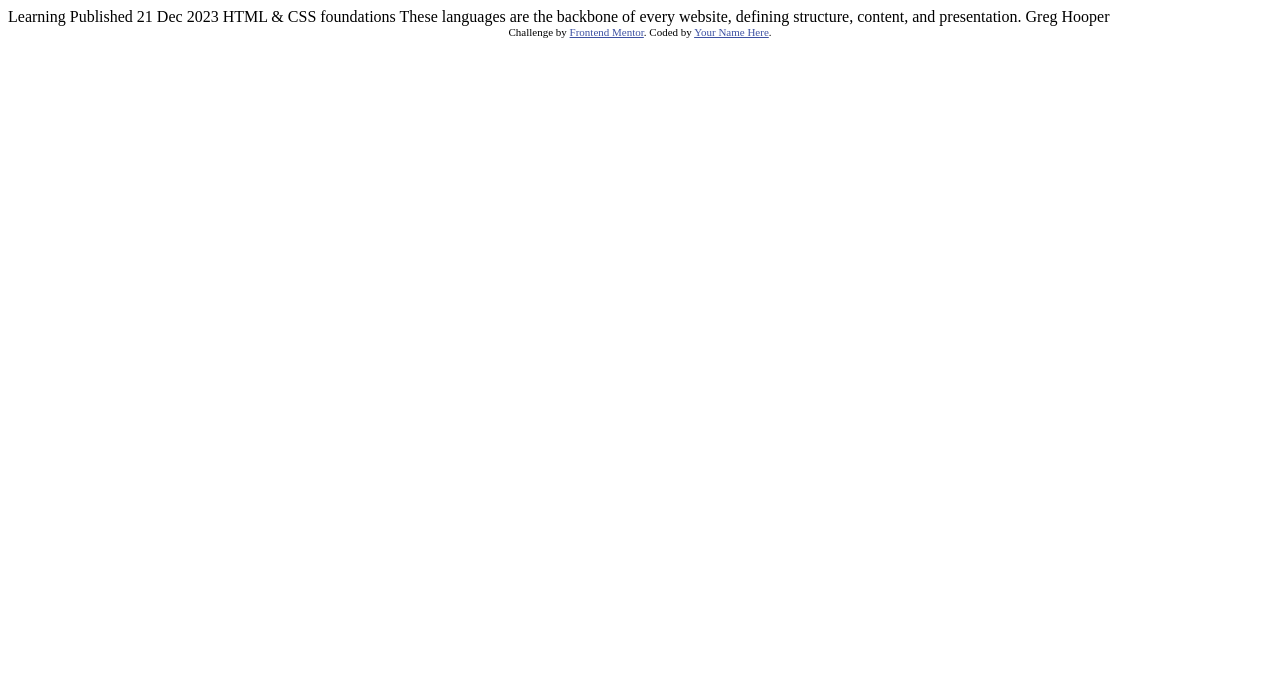
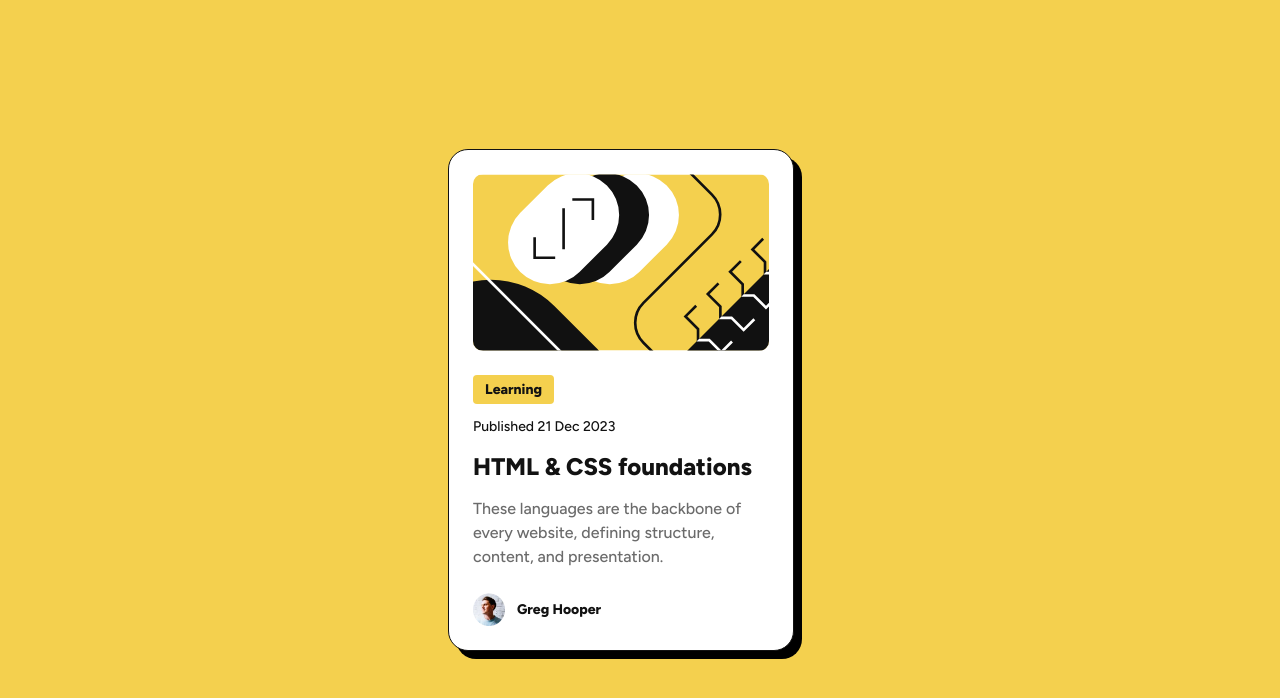
Before and after one commit to eurico3/blog_preview_card, a plain HTML site: page index.html in a window 1280 px wide. Drawn offline with Linux system fonts and the light colour scheme.

Commit message:
Small IMprovements

```diff
--- a/index.html
+++ b/index.html
@@ -2,33 +2,33 @@
 <html lang="en">
 <head>
   <meta charset="UTF-8">
-  <meta name="viewport" content="width=device-width, initial-scale=1.0"> <!-- displays site properly based on user's device -->
+  <meta name="viewport" content="width=device-width, initial-scale=1.0">
+  <!-- displays site properly based on user's device -->
 
   <link rel="icon" type="image/png" sizes="32x32" href="./assets/images/favicon-32x32.png">
 
   <title>Frontend Mentor | Blog preview card</title>
 
-  <!-- Feel free to remove these styles or customise in your own stylesheet 👍 -->
-  <style>
-    .attribution { font-size: 11px; text-align: center; }
-    .attribution a { color: hsl(228, 45%, 44%); }
-  </style>
+  <link rel="preconnect" href="https://fonts.googleapis.com">
+  <link rel="preconnect" href="https://fonts.gstatic.com" crossorigin>
+  <link href="https://fonts.googleapis.com/css2?family=Figtree:ital,wght@0,300..900;1,300..900&display=swap" rel="stylesheet">
+  <link rel="stylesheet" href="styles.css"></link>
 </head>
 <body>
-
-  Learning
-
-  Published 21 Dec 2023
-
-  HTML & CSS foundations
-
-  These languages are the backbone of every website, defining structure, content, and presentation.
-
-  Greg Hooper
-
-  <div class="attribution">
-    Challenge by <a href="https://www.frontendmentor.io?ref=challenge" target="_blank">Frontend Mentor</a>.
-    Coded by <a href="#">Your Name Here</a>.
-  </div>
+  <main>
+    <section class="card">
+      <img class="card-img" src="./assets/images/illustration-article.svg" alt="Illustration representing HTML & CSS concepts">
+      <div class="card-article">
+        <span class="article-tag" aria-label="Article category">Learning</span>
+        <time class="article-publish-time" datetime="2023-12-21">Published 21 Dec 2023</time>
+        <h2 class="article-title">HTML & CSS foundations</h2>
+        <p class="article-description">These languages are the backbone of every website, defining structure, content, and presentation.</p>
+      </div>
+      <div class="card-author">
+        <img class="author-avatar" src="./assets/images/image-avatar.webp" alt="author-avatar">
+        <span class="author-name">Greg Hooper</span>
+      </div>
+    </section>
+  </main>
 </body>
 </html>
--- /dev/null
+++ b/styles.css
@@ -0,0 +1,126 @@
+* {
+    margin: 0;
+    padding: 0;
+    box-sizing: border-box;
+    /* -webkit-font-smoothing: antialiased; */
+  }
+
+  :root {
+    --yellow: hsl(47, 88%, 63%);
+    --white: hsl(0, 0%, 100%);
+    --grey-500: hsl(0, 0%, 42%);
+    --grey-950: hsl(0, 0%, 7%);
+    --dark: hsl(0, 0%, 0%);
+    --font-24: 24px;
+    --font-20: 20px;
+    --font-16: 16px;
+    --font-14: 14px;
+    --spacing-24: 24px;
+    --spacing-12: 12px;
+  }
+
+  body {
+    background-color: var(--yellow);
+    font-family: "Figtree", sans-serif;
+    display: flex;
+    align-items: center;
+    justify-content: center;
+    min-height: 100vh;
+  }
+
+  .card {
+    max-width: 90%;
+    width: 384px;
+    background-color: var(--white);
+    border-radius: 20px;
+    overflow: hidden;
+    padding: var(--spacing-24);
+    display: flex;
+    flex-direction: column;
+    align-items: flex-start;
+    border: 1px solid var(--grey-950);
+    box-shadow: 8px 8px 0px 0px var(--dark);
+  }
+
+  .card-img {
+    width: 100%;
+    border-radius: 10px;
+  }
+
+  .card-article {
+    margin: var(--spacing-24) 0;
+  }
+
+  .card-article > * {
+    margin-top: var(--spacing-12);
+  }
+
+  .card-article > *:first-child {
+    margin-top: 0;
+  }
+
+  .article-tag {
+    background-color: var(--yellow);
+    display: inline-block;
+    font-size: var(--font-14);
+    font-weight: 800;
+    color: var(--grey-950);
+    padding: 4px var(--spacing-12);
+    border-radius: 4px;
+    line-height: 150%;
+  }
+
+  .article-publish-time {
+    display: block;
+    font-size: var(--font-14);
+    font-weight: 500;
+    color: var(--grey-950);
+    line-height: 150%;
+  }
+
+  .article-title {
+    font-size: clamp(var(--font-20), 5vw, var(--font-24));
+    font-weight: 800;
+    color: var(--grey-950);
+    line-height: 150%;
+    transition: color 0.3s ease-in-out;
+  }
+
+  .article-title:hover {
+    color: var(--yellow);
+    cursor: pointer;
+  }
+
+  .article-description {
+    font-size: var(--font-16);
+    font-weight: 500;
+    color: var(--grey-500);
+    line-height: 150%;
+  }
+
+  .card-author {
+    display: flex;
+    align-items: center;
+  }
+
+  .author-avatar {
+    width: 32px;
+    height: auto;
+    margin-right: var(--spacing-12);
+  }
+
+  .author-name {
+    display: inline-block;
+    font-size: var(--font-14);
+    font-weight: 800;
+    color: var(--grey-950);
+    line-height: 150%;
+  }
+
+  @media (max-width: 400px) {
+    .card {
+      width: 90%;
+      margin: 0 auto;
+      padding: var(--spacing-12);
+    }
+  }
```
